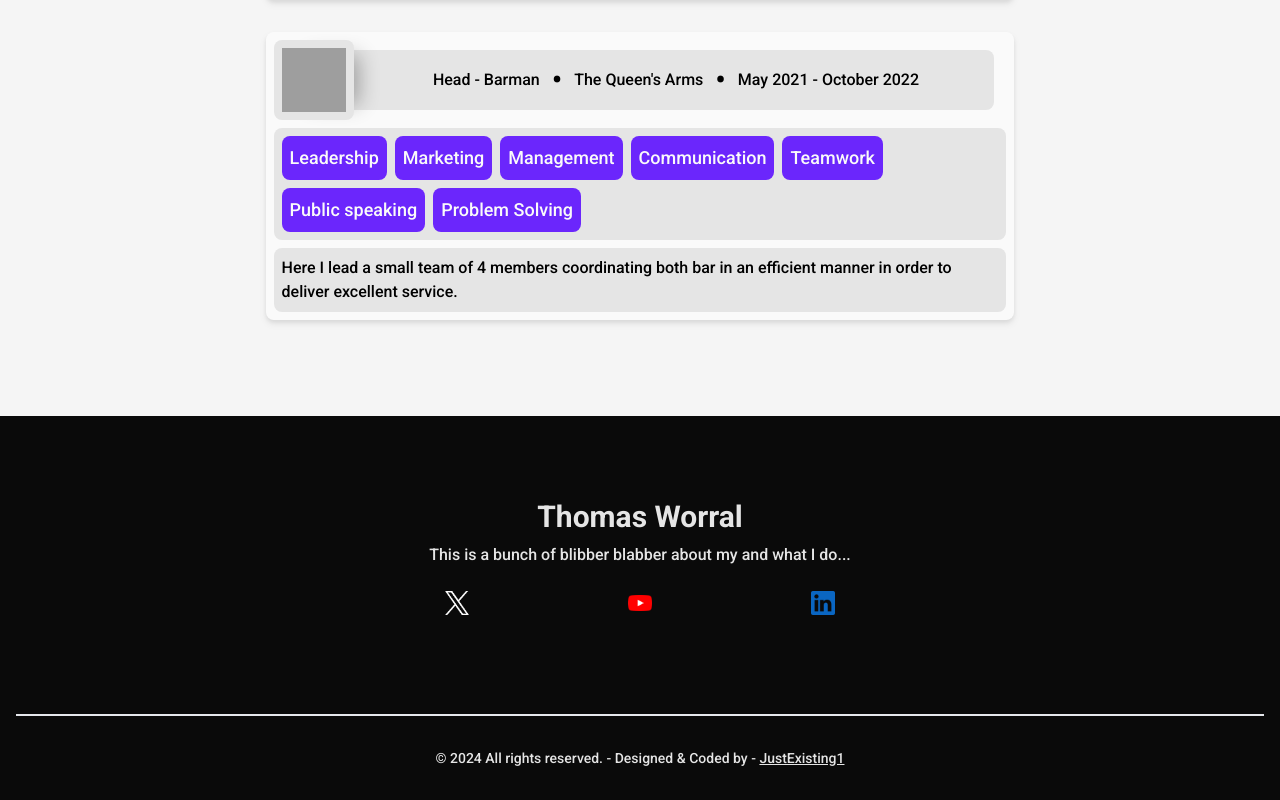
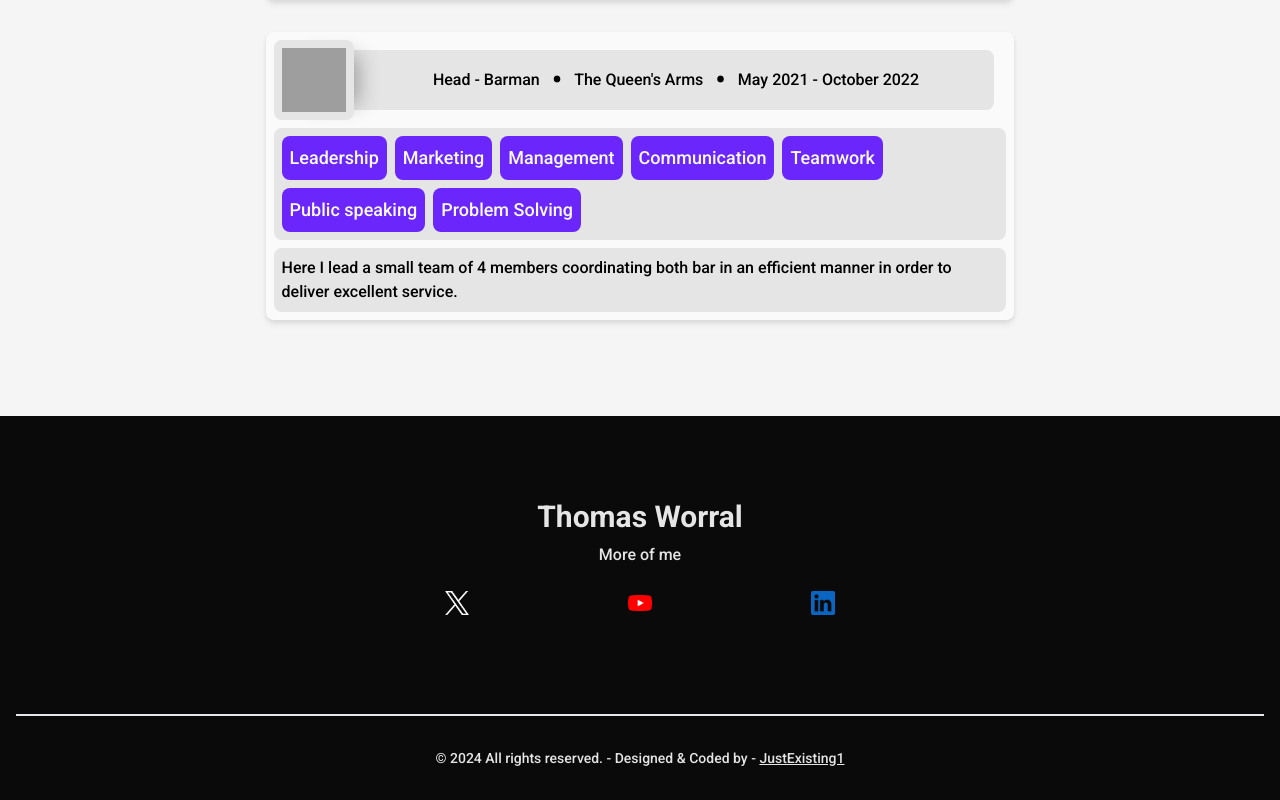
Before and after one commit to tomw9981/tw-portfolio, a React (Vite) app: page / in a window 1280 px wide. Shown: the part 3696-4496 px from the top of the page. Built offline with nearby package versions, Linux system fonts and the light colour scheme; grey boxes are pictures that could not be loaded; a web font is replaced by a local one.

Commit message:
Update App.tsx

```diff
--- a/src/App.tsx
+++ b/src/App.tsx
@@ -179,8 +179,7 @@ function App() {
                             <div className=" h-full w-5/6 flex flex-col items-center justify-center space-y-2">
                                 <h3>Thomas Worral</h3>
                                 <p className="text-center w-full sm:max-lg:w-full">
-                                    This is a bunch of blibber blabber about my
-                                    and what I do...
+                                    More of me
                                 </p>
                                 {/* Socials */}
                                 <div className="flex flex-row sm:flex-row flex-wrap w-2/3 h-fit items-center gap-2 justify-evenly py-4">
```
